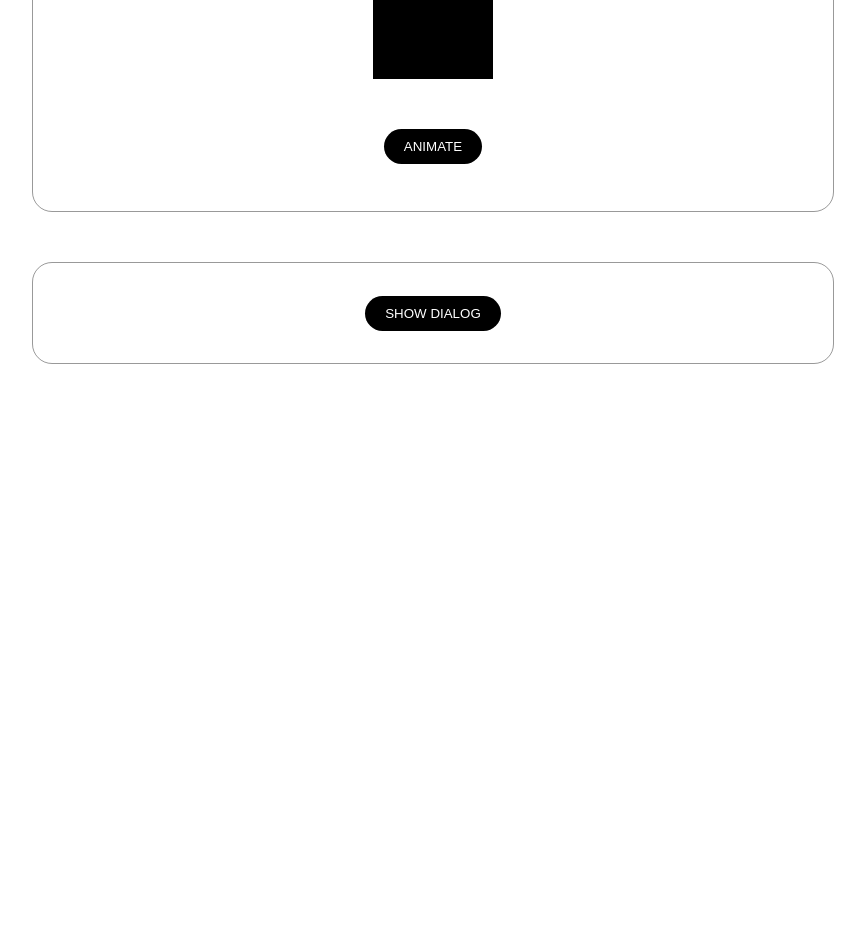
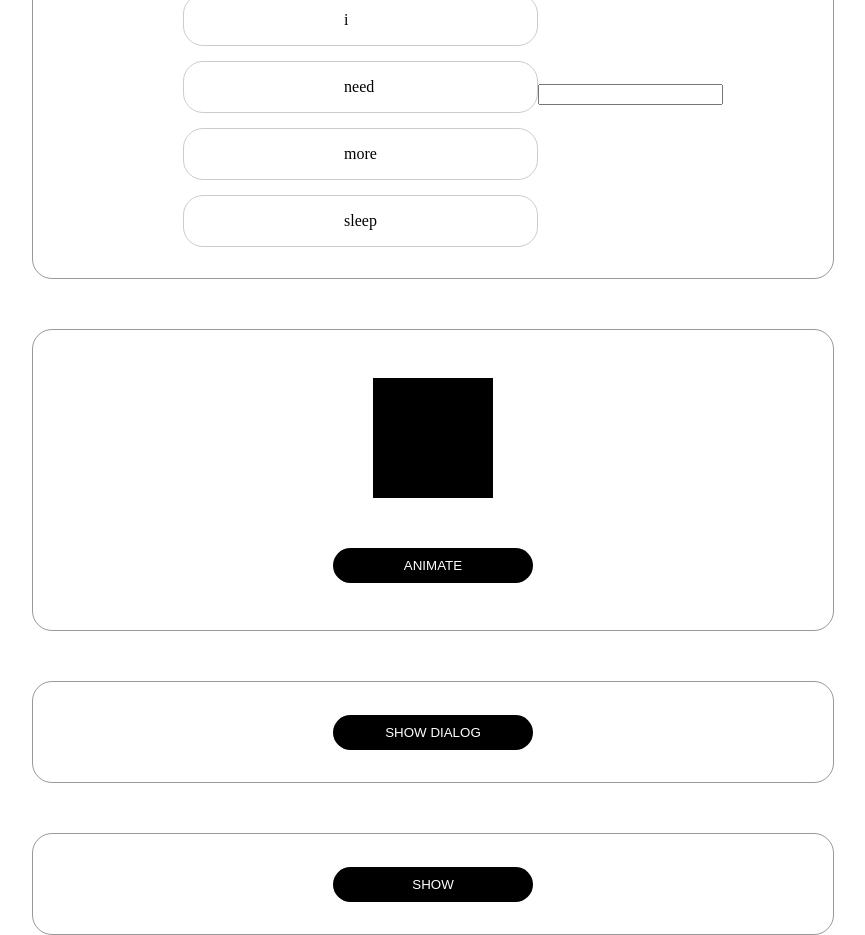
Before and after one commit to 0hhanum/VuePractice, a Vue app in the folder animation/: page / in a window 1280 px wide. Shown: the part 140-1075 px from the top of the page, without its empty margins (207-1072 px from the left). Before the commit the page ends 800 px from the top, so only its background shows below. Built offline with nearby package versions, Linux system fonts and the light colour scheme.

Commit message:
Handle transition with js

```diff
--- a/animation/src/App.vue
+++ b/animation/src/App.vue
@@ -1,5 +1,13 @@
 <template>
   <div id="container">
+    <div id="ListContainer" class="box">
+      <ul>
+        <li v-for="text in texts" :key="text">{{ text }}</li>
+      </ul>
+      <div>
+        <input type="text" v-model="text" @keydown.enter="submit" />
+      </div>
+    </div>
     <div id="firstContainer" class="box">
       <div id="box" :class="{ animate: animateActivated }"></div>
       <button @click="animate">ANIMATE</button>
@@ -7,7 +15,23 @@
     <div id="secondContainer" class="box">
       <button @click="openDialog">SHOW DIALOG</button>
     </div>
-    <transition>
+    <transition
+      name="text"
+      @before-enter="beforeEnter"
+      @before-leave="beforeLeave"
+    >
+      <div id="fourthContainer" class="box" v-if="showing">
+        <p>HIHIHI</p>
+      </div>
+    </transition>
+    <div id="thirdContainer" class="box">
+      <transition name="btn" mode="out-in">
+        <!-- KEY 가 있어야 어떤 element 가 추가/제거 되는지 추적 가능 -->
+        <button key="show" @click="show" v-if="!showing">SHOW</button>
+        <button key="hide" @click="hide" v-else>HIDE</button>
+      </transition>
+    </div>
+    <transition name="modal">
       <dialog open v-show="dialogOpen">
         <div id="dialog-button-container">
           <button @click="closeDialog">X</button>
@@ -24,6 +48,8 @@ export default {
     return {
       dialogOpen: false,
       animateActivated: false,
+      showing: false,
+      texts: ["hello", "i", "need", "more", "sleep"],
     };
   },
   methods: {
@@ -37,6 +63,24 @@ export default {
       this.animateActivated = false;
       setTimeout(() => (this.animateActivated = true), 100);
     },
+    show() {
+      this.showing = true;
+    },
+    hide() {
+      this.showing = false;
+    },
+    beforeEnter() {
+      //
+    },
+    beforeLeave() {
+      //
+    },
+    submit() {
+      if (this.text) {
+        this.texts.push(this.text);
+        this.text = "";
+      }
+    },
   },
 };
 </script>
@@ -44,7 +88,6 @@ export default {
 <style>
 body {
   width: 100vw;
-  height: 100vh;
   margin: 0px;
   display: flex;
   justify-content: center;
@@ -71,7 +114,9 @@ body {
   flex-direction: column;
 }
 
-#secondContainer {
+#secondContainer,
+#thirdContainer,
+#fourthContainer {
   height: 100px;
 }
 
@@ -89,6 +134,7 @@ button {
   outline: none;
   padding: 10px 20px;
   border-radius: 20px;
+  width: 200px;
 }
 dialog {
   margin-top: 200px;
@@ -96,7 +142,7 @@ dialog {
   height: 200px;
   border-radius: 20px;
   border: 1px solid rgba(1, 1, 1, 0.4);
-  box-shadow: 2px 2px rgba(1, 1, 1, 0.3);
+  box-shadow: 20px 20px rgba(1, 1, 1, 0.03);
 }
 #dialog-button-container {
   width: 100%;
@@ -108,16 +154,18 @@ dialog {
 }
 
 /* <transition> 태그 사용 */
-.v-enter {
+/* .v-enter {
   opacity: 0;
-  transform: translateY(-30px);
+} */
+
+.modal-enter-active,
+.text-enter-active {
+  animation: modal 0.5s ease-in-out;
 }
-
-.v-enter-active,
-.v-leave-active {
-  transition: all 0.5s ease-in-out;
+.modal-leave-active {
+  animation: modal 0.5s ease-in-out reverse;
 }
-.v-enter-to {
+/* .v-enter-to {
   opacity: 1;
 }
 
@@ -125,7 +173,23 @@ dialog {
   opacity: 0;
   transform: translateY(-30px);
 }
+*/
 
+.btn-enter-active {
+  animation: opacityAnimation 0.5s ease-out;
+}
+.btn-leave-active {
+  animation: opacityAnimation 0.5s ease-in reverse;
+}
+
+@keyframes opacityAnimation {
+  from {
+    opacity: 0;
+  }
+  to {
+    opacity: 1;
+  }
+}
 @keyframes animation {
   10% {
     transform: translateX(-5rem) scale(1);
@@ -140,11 +204,20 @@ dialog {
 @keyframes modal {
   from {
     opacity: 0;
-    transform: scale(0.8);
+    transform: translateY(-30px);
   }
   to {
     opacity: 1;
-    transform: scale(1);
+    transform: translateY(0);
   }
 }
+ul {
+  list-style: none;
+}
+li {
+  border: 1px solid #ccc;
+  padding: 1rem 10rem;
+  border-radius: 20px;
+  margin-bottom: 15px;
+}
 </style>
```
